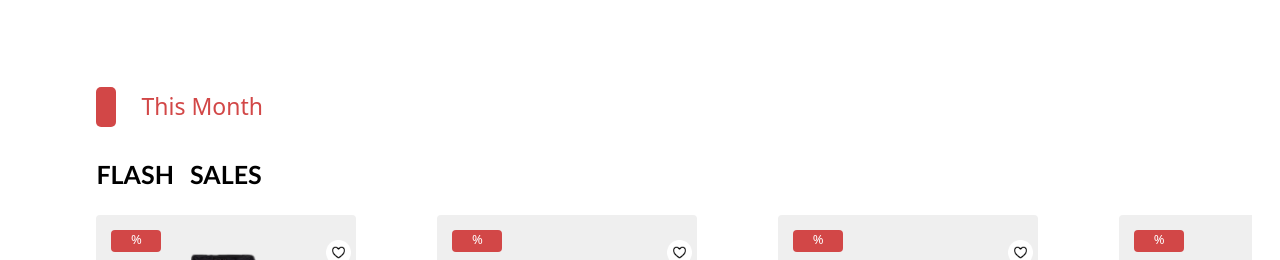
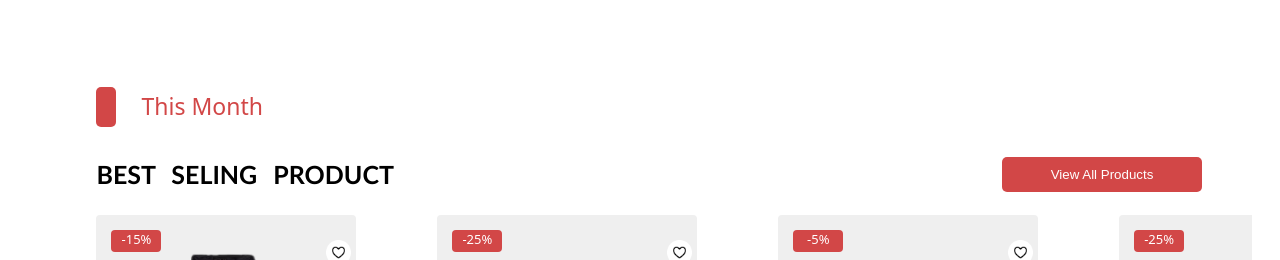
Before and after one commit to XHris2005/Exclusive, a React (Vite) app: page / in a window 1280 px wide. Shown: the part 1680-1940 px from the top of the page. Built offline with nearby package versions, Linux system fonts and the light colour scheme.

Commit message:
all component verification

```diff
--- a/src/Components/All_Product/All_product_page.css
+++ b/src/Components/All_Product/All_product_page.css
@@ -36,7 +36,7 @@
     gap: 7%;
     margin-top: 50px;
     height: fit-content;
-    overflow: scroll;
+    overflow-x: scroll;
     scroll-behavior: smooth;
     scrollbar-width: none;
 
--- a/src/Components/All_Product/All_product_page.jsx
+++ b/src/Components/All_Product/All_product_page.jsx
@@ -1,6 +1,6 @@
 import React from "react";
 import './All_product_page.css'
-import All_Product from "../assets/All_Product";
+import all_Products from "../assets/All_Product";
 import Items from "../Items/Items";
 const All_product_page = () => {
     return (
@@ -12,7 +12,7 @@ const All_product_page = () => {
             </div>
             <h1>Explore All Products</h1>
             <div className="all_product_item">
-                {All_Product.map((item, i)=>{
+                {all_Products.map((item, i)=>{
                     return <Items key={i} id={item.id} name={item.name} image={item.image} new_price={item.new_price} old_price={item.old_price} star={item.star} discount={item.discount} no_star={item.no_star}></Items>
                 })}
             </div>
--- a/src/Components/Best_Selling/Best_Selling.css
+++ b/src/Components/Best_Selling/Best_Selling.css
@@ -21,6 +21,18 @@
     border-radius: 5px;
 }
 
+.Best_Selling .best_selling_top{
+    display: flex;
+    width: 100%;
+    box-sizing: border-box;
+    flex-direction: row;
+    justify-content: space-between;
+    align-items: center;
+    padding-right: 50px;
+}
+.Best_Selling .best_selling_top .view_product{
+    margin-top: 0;
+}
 .Best_Selling h1 {
     color: black;
     word-spacing: 10px;
--- a/src/Components/Best_Selling/Best_Selling.jsx
+++ b/src/Components/Best_Selling/Best_Selling.jsx
@@ -1,6 +1,7 @@
 import React from "react";
 import './Best_Selling.css';
 import Best_Selling_product from '../assets/Best_Selling_product'
+import { Link } from "react-router-dom";
 import Items from "../Items/Items";
 const Best_Selling = () => {
     return (
@@ -10,7 +11,11 @@ const Best_Selling = () => {
                 <div className="rectangle"></div>
                 <h3>This Month</h3>
             </div>
-            <h1>FLASH SALES</h1>
+            <div className="best_selling_top">
+                <h1>BEST SELING PRODUCT</h1>
+                <Link to={'/Home/all_product'}><button className='view_product'>View All Products</button></Link>
+            </div>
+
             <div className="Best_Selling_item">
                 {Best_Selling_product.map((item, i)=>{
                     return <Items key={i} id={item.id} name={item.name} image={item.image} new_price={item.new_price} old_price={item.old_price} star={item.star} discount={item.discount} no_star={item.no_star}></Items>
--- a/src/Components/Minimized_nav/Minimized_nav.css
+++ b/src/Components/Minimized_nav/Minimized_nav.css
@@ -12,14 +12,19 @@
 .content .content_menu{
     display: flex;
     list-style: none;
-    flex-direction: row;
-    gap: 10%;
+    flex-direction: column;
     width: 90%;
     align-items: center;
+    justify-content: center;
+}
+.content .content_menu li{
+    margin-bottom: 20px;
 }
 .content .content_menu a{
     margin-bottom: 10px;
+    font-size: 18px;
     font-weight: bold;
+    margin-bottom: 20px;
 }
 .content .content_menu .content_menu_list img{
     width: 15px;
--- a/src/Components/Navbar/Navbar.jsx
+++ b/src/Components/Navbar/Navbar.jsx
@@ -60,7 +60,7 @@ const Navbar = () => {
                         setAccount(account === 'active' ? null : 'active')
                         window.scrollTo(0,0)}
                     }  style={{backgroundColor: account === 'active' ? "rgb(210, 71, 71)" : 'white'}}><img src={user_img} style={{width: '33px', transform: 'translateX(-4px)'}}></img></div> : <></>}
-                    <Link to = '/Minimized' className='more'> <img src={more} style={{width: '22px'}}></img> </Link>
+                    <Link to = '/Minimized' className='more'> <img src={more} onClick={()=> window.scrollTo(0,0)} style={{width: '22px'}}></img> </Link>
                 </div>
             </div>
             { account === 'active' ?
--- a/src/Components/assets/Best_Selling_product.jsx
+++ b/src/Components/assets/Best_Selling_product.jsx
@@ -15,6 +15,7 @@ let Best_selling_product = [
             new_price: 260,
             old_price: 360,
             star: I5_Star,
+            discount: -15,
             no_star:97
         },
         {
@@ -24,6 +25,7 @@ let Best_selling_product = [
             new_price: 960,
             old_price: 1160,
             star: I4h_Star,
+            discount: -25,
             no_star:74
         },
         {
@@ -33,6 +35,7 @@ let Best_selling_product = [
             new_price: 160,
             old_price: 170,
             star: I4h_Star,
+            discount: -5,
             no_star:87
         },
         {
@@ -42,6 +45,7 @@ let Best_selling_product = [
             new_price: 360,
             old_price: 460,
             star: I5_Star,
+            discount: -25,
             no_star:82
         },
 ]
--- a/src/Components/assets/Flash_sales_product.jsx
+++ b/src/Components/assets/Flash_sales_product.jsx
@@ -1,9 +1,9 @@
 import P1_img from './Havit_gamepad.png'
-import P2_img from './Ak_Keyboard.png'
-import P3_img from './Monitor-Cart-small.png'
+import P2_img from './AK_Keyboard.png'
+import P3_img from './Monitor-Cart-Small.png'
 import P4_img from './comfort_chair.png'
 import I5_Star from './Five star.png'
-import I4_Star from './Four star.png'
+import I4_Star from './Four Star.png'
 import I4h_Star from './Four Half Star.png'
 import I3_Star from './Three Star.png'
 
--- a/src/Components/assets/Our_product.jsx
+++ b/src/Components/assets/Our_product.jsx
@@ -7,7 +7,7 @@ import P14_img from './cleats.png'
 import P15_img from './gamepad.png'
 import P16_img from './satin_jacket.png'
 import I5_Star from './Five star.png'
-import I4_Star from './Four star.png'
+import I4_Star from './Four Star.png'
 import I4h_Star from './Four Half Star.png'
 import I3_Star from './Three Star.png'
 
```
